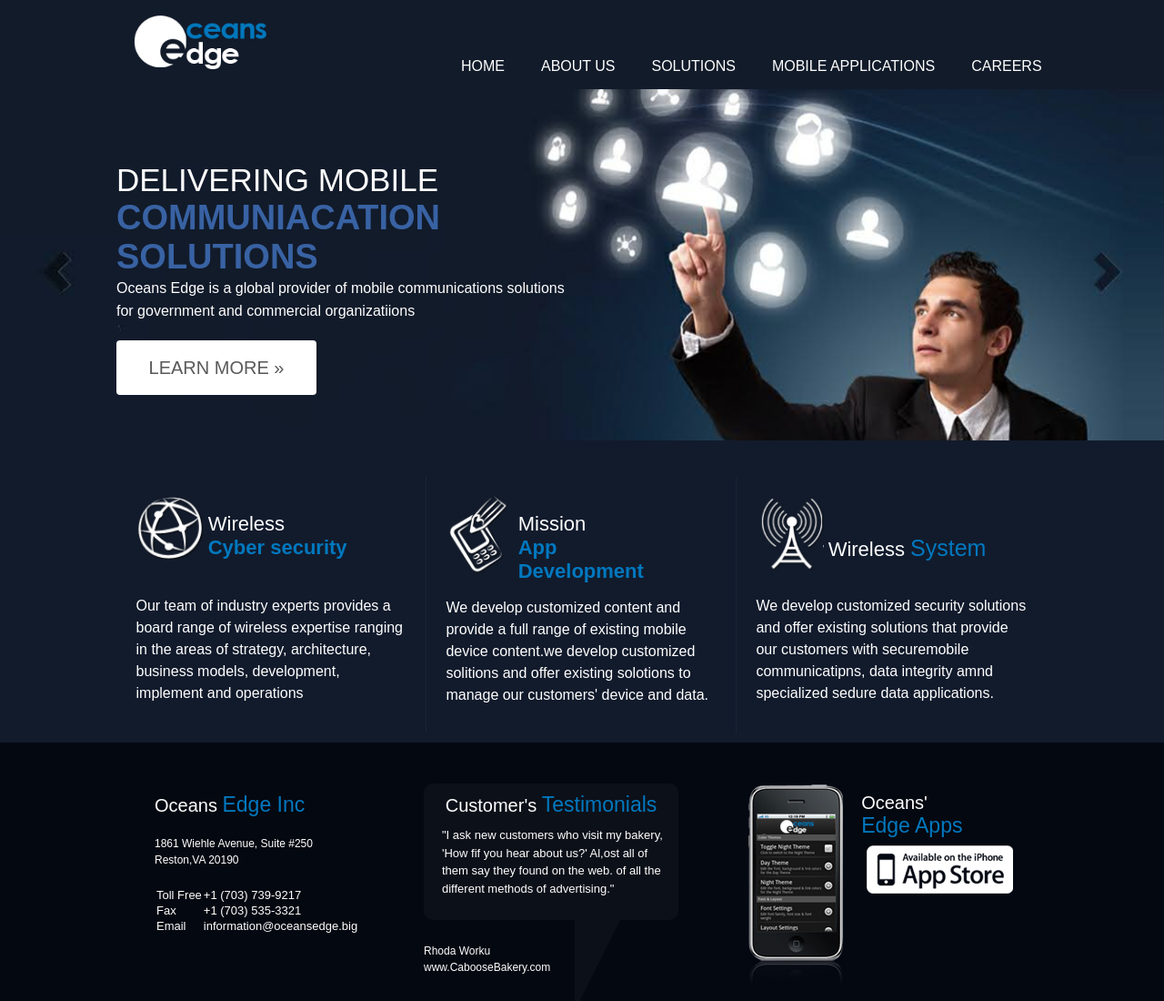
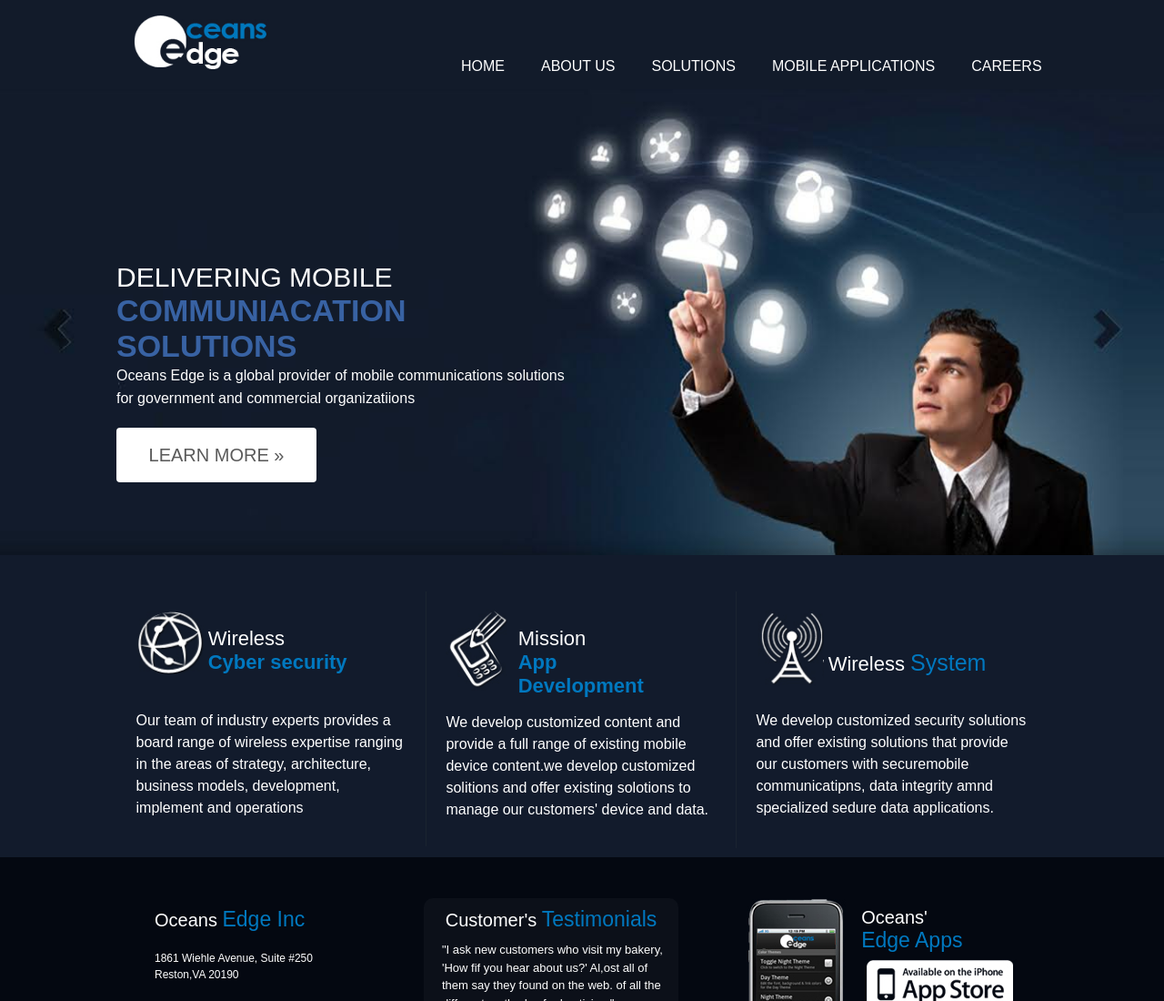
Before and after one commit to mrezaulkarim/blue_oceans, a plain HTML site: page index.html in a window 1280 px wide. Shown: the top 1100 px of the page at 91% size. Drawn offline with Linux system fonts and the light colour scheme.

Commit message:
Update style.css

```diff
--- a/css/style.css
+++ b/css/style.css
@@ -60,16 +60,16 @@
 	-moz-background-size: cover;
 	background-size: cover;
 	background-position: center;
+	padding: 60px 0;
 }
 .b_content {
 	width: 50%;
-	margin-top: 80px;
-	margin-bottom: 50px;
+	padding: 130px 0 20px;
 }
 .b_content h1 {
 	font-family: sans-serif;
 	font-weight: 400;
-	font-size: 35px;
+	font-size: 30px;
 	color: #fff;
 	text-transform: uppercase;
 	margin: 0;
@@ -77,7 +77,7 @@
 .b_content h2 {
 	font-family: sans-serif;
 	font-weight: 700;
-	font-size: 38px;
+	font-size: 34px;
 	color: #3862A3;
 	text-transform: uppercase;
 	margin: 0;
@@ -329,5 +329,4 @@
 	font-size: 13px;
 	color: #fff;
 	padding: 10px;
-
 }
```
